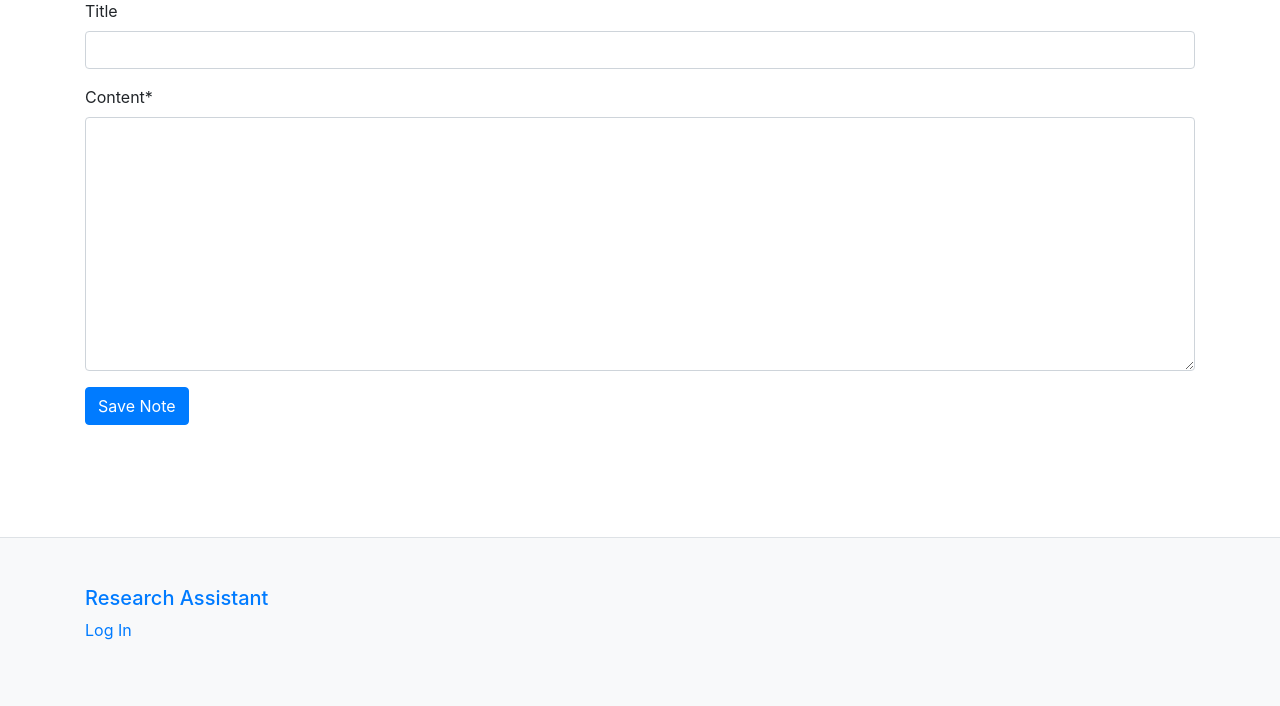
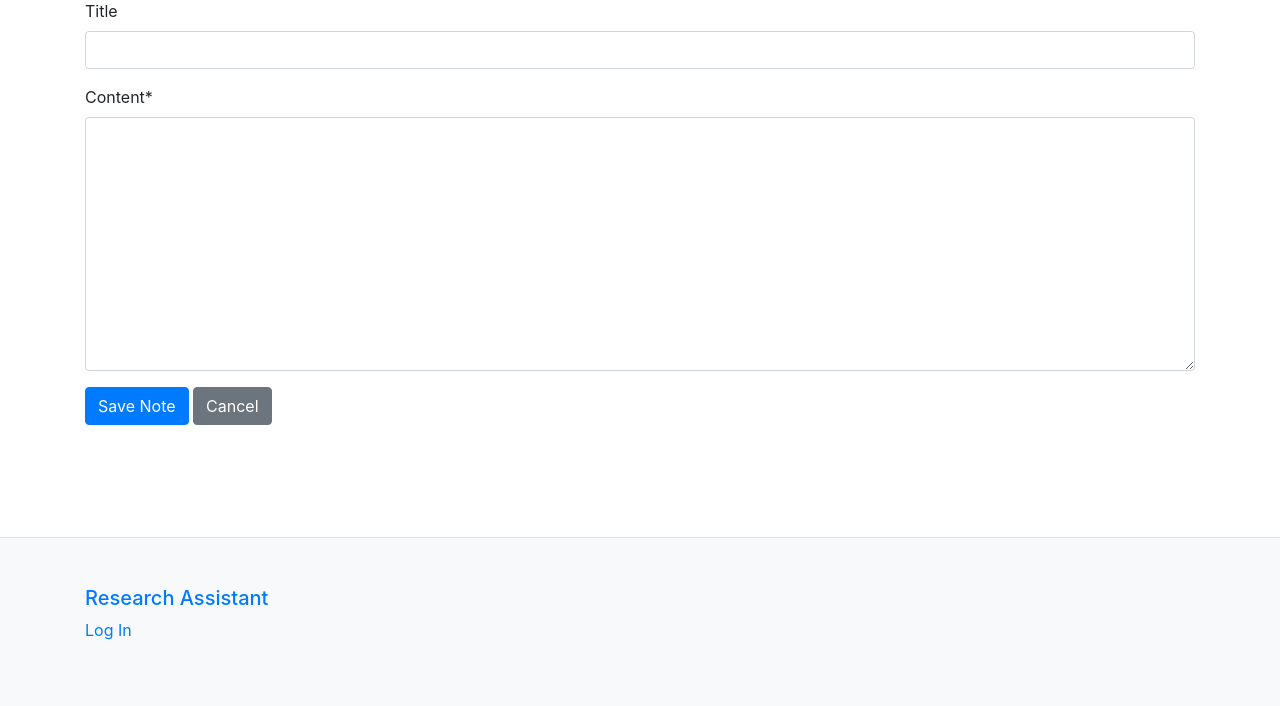
Before and after one commit to scivarolo/research-assistant, a Django app: template research_assistant/templates/paper/note.html in a window 1280 px wide. Shown: the part 161-867 px from the top of the page. Run offline with Django 3.2, Linux system fonts and the light colour scheme; the template is opened without the code that fills it: values that come from a table or form of the project are taken from there, others are empty; some libraries are stand-ins or nearby versions.

Commit message:
Adds cancel button to add note template

```diff
--- a/research_assistant/templates/paper/note.html
+++ b/research_assistant/templates/paper/note.html
@@ -22,6 +22,7 @@
         {{ note_form|crispy }}
 
         <button class="btn btn-primary" type="submit">Save Note</button>
+        <a class="btn btn-secondary" href="{% url 'research_assistant:single_paper' paper.id %}">Cancel</a>
       </form>
     </div>
   </div>
```
